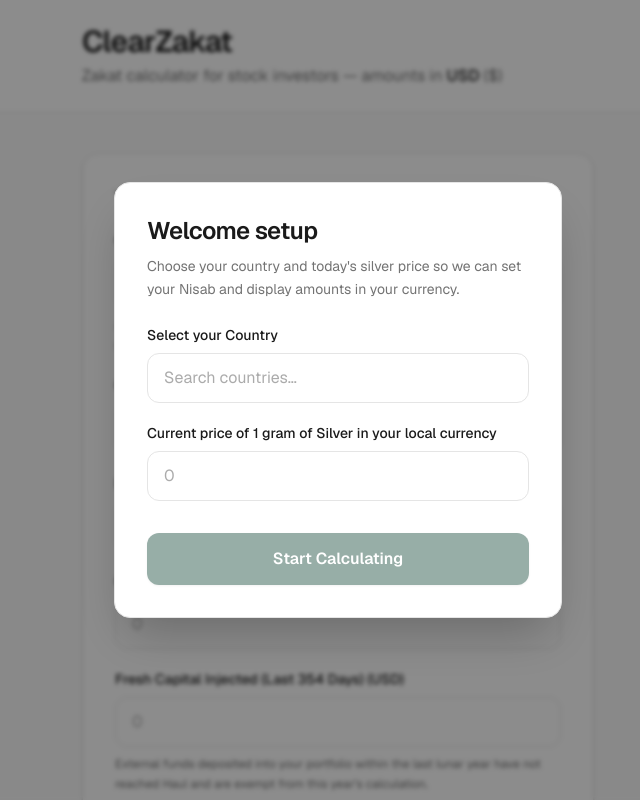
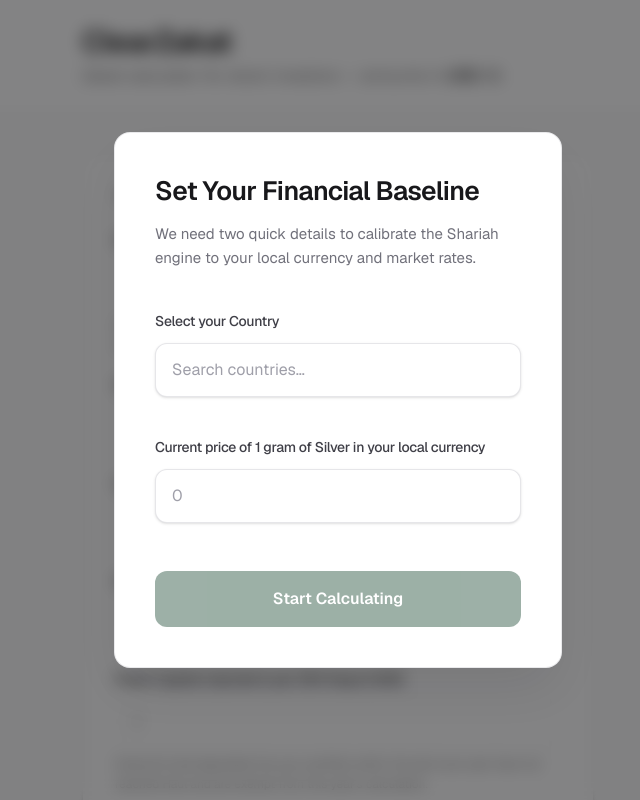
Before and after one commit to mishkat-ai/clearzakat, a Next.js app: page / in a window 1280 px wide. Shown: the top 800 px of the page, without its empty margins (302-942 px from the left). Built offline with nearby package versions, Linux system fonts and the light colour scheme.

Commit message:
UI Polish: Premium onboarding modal

```diff
--- a/components/WelcomeSetupModal.tsx
+++ b/components/WelcomeSetupModal.tsx
@@ -12,6 +12,9 @@
     nisabFromSilver: number;
   }) => void;
 };
+
+const inputClass =
+  "w-full rounded-xl border border-zinc-200/90 bg-white px-4 py-3.5 text-base text-zinc-900 shadow-sm outline-none transition-all duration-200 placeholder:text-zinc-400 focus:border-emerald-800/35 focus:shadow-[0_0_0_3px_rgba(11,59,36,0.08)] focus:ring-0";
 
 export function WelcomeSetupModal({
   open,
@@ -60,25 +63,27 @@
 
   return (
     <div
-      className="fixed inset-0 z-50 flex items-center justify-center bg-black/45 p-4 backdrop-blur-[2px]"
+      className="fixed inset-0 z-50 flex items-center justify-center bg-zinc-950/50 p-5 backdrop-blur-sm sm:p-8"
       role="dialog"
       aria-modal="true"
-      aria-labelledby="welcome-setup-title"
+      aria-labelledby="welcome-baseline-title"
     >
-      <div className="max-h-[min(90vh,640px)] w-full max-w-md overflow-y-auto rounded-2xl border border-border bg-white p-6 shadow-2xl sm:p-8">
-        <h2
-          id="welcome-setup-title"
-          className="text-xl font-semibold tracking-tight text-foreground sm:text-2xl"
-        >
-          Welcome setup
-        </h2>
-        <p className="mt-2 text-sm leading-relaxed text-muted">
-          Choose your country and today&apos;s silver price so we can set your
-          Nisab and display amounts in your currency.
-        </p>
+      <div className="max-h-[min(90vh,680px)] w-full max-w-[440px] overflow-y-auto rounded-2xl border border-zinc-200/80 bg-white p-8 shadow-2xl shadow-zinc-900/10 sm:p-10 sm:max-w-md">
+        <header className="space-y-3">
+          <h2
+            id="welcome-baseline-title"
+            className="text-2xl font-semibold tracking-tight text-zinc-900 sm:text-[1.65rem] sm:leading-snug"
+          >
+            Set Your Financial Baseline
+          </h2>
+          <p className="text-[0.9375rem] leading-relaxed text-zinc-500">
+            We need two quick details to calibrate the Shariah engine to your
+            local currency and market rates.
+          </p>
+        </header>
 
-        <div className="mt-6 flex flex-col gap-2" ref={rootRef}>
-          <label className="text-sm font-medium text-foreground">
+        <div className="mt-10 flex flex-col gap-3" ref={rootRef}>
+          <label className="text-sm font-medium tracking-tight text-zinc-700">
             Select your Country
           </label>
           <div className="relative">
@@ -102,16 +107,16 @@
                 setListOpen(true);
                 if (selected) setQuery(selected.name);
               }}
-              className="w-full rounded-xl border border-border bg-white px-4 py-3 text-base text-foreground outline-none transition-[box-shadow,border-color] placeholder:text-muted/60 focus:border-forest focus:ring-2 focus:ring-forest/20"
+              className={inputClass}
             />
             {listOpen && (
               <ul
                 id="country-listbox"
                 role="listbox"
-                className="absolute z-10 mt-1 max-h-52 w-full overflow-y-auto rounded-xl border border-border bg-white py-1 shadow-lg"
+                className="absolute z-10 mt-2 max-h-52 w-full overflow-y-auto rounded-xl border border-zinc-200/90 bg-white py-1 shadow-lg shadow-zinc-900/5"
               >
                 {filtered.length === 0 ? (
-                  <li className="px-4 py-3 text-sm text-muted">
+                  <li className="px-4 py-3.5 text-sm text-zinc-500">
                     No matches. Try another search.
                   </li>
                 ) : (
@@ -121,7 +126,7 @@
                         type="button"
                         role="option"
                         aria-selected={selected?.code === c.code}
-                        className="flex w-full items-center justify-between gap-2 px-4 py-2.5 text-left text-sm text-foreground hover:bg-surface"
+                        className="flex w-full items-center justify-between gap-3 px-4 py-2.5 text-left text-sm text-zinc-800 transition-colors duration-150 hover:bg-zinc-50"
                         onClick={() => {
                           setSelected(c);
                           setQuery("");
@@ -129,7 +134,7 @@
                         }}
                       >
                         <span>{c.name}</span>
-                        <span className="shrink-0 tabular-nums text-muted">
+                        <span className="shrink-0 tabular-nums text-zinc-500">
                           {c.symbol} · {c.currency}
                         </span>
                       </button>
@@ -140,9 +145,9 @@
             )}
           </div>
           {selected && !listOpen && (
-            <p className="text-xs text-muted">
+            <p className="text-xs leading-relaxed text-zinc-500">
               Currency symbol:{" "}
-              <span className="font-medium text-foreground">
+              <span className="font-medium text-zinc-800">
                 {selected.symbol}
               </span>{" "}
               ({selected.currency})
@@ -150,8 +155,8 @@
           )}
         </div>
 
-        <label className="mt-5 flex flex-col gap-2">
-          <span className="text-sm font-medium text-foreground">
+        <label className="mt-10 flex flex-col gap-3">
+          <span className="text-sm font-medium tracking-tight text-zinc-700">
             Current price of 1 gram of Silver in your local currency
           </span>
           <input
@@ -162,7 +167,7 @@
             placeholder="0"
             value={silver}
             onChange={(e) => setSilver(e.target.value)}
-            className="w-full rounded-xl border border-border bg-white px-4 py-3 text-base text-foreground outline-none transition-[box-shadow,border-color] placeholder:text-muted/60 focus:border-forest focus:ring-2 focus:ring-forest/20"
+            className={inputClass}
           />
         </label>
 
@@ -170,7 +175,7 @@
           type="button"
           disabled={!canSubmit}
           onClick={handleStart}
-          className="mt-8 w-full rounded-xl bg-forest px-6 py-3.5 text-base font-semibold text-white shadow-sm transition-colors hover:bg-forest-hover focus:outline-none focus-visible:ring-2 focus-visible:ring-forest focus-visible:ring-offset-2 disabled:pointer-events-none disabled:opacity-45"
+          className="mt-12 w-full rounded-xl bg-[#0B3B24] px-6 py-4 text-base font-semibold text-white shadow-md shadow-zinc-900/15 outline-none transition-all duration-200 ease-out hover:bg-[#0a3420] hover:shadow-lg hover:shadow-zinc-900/20 active:scale-[0.99] focus-visible:ring-2 focus-visible:ring-[#0B3B24]/40 focus-visible:ring-offset-2 disabled:pointer-events-none disabled:opacity-40 disabled:shadow-none"
         >
           Start Calculating
         </button>
```
